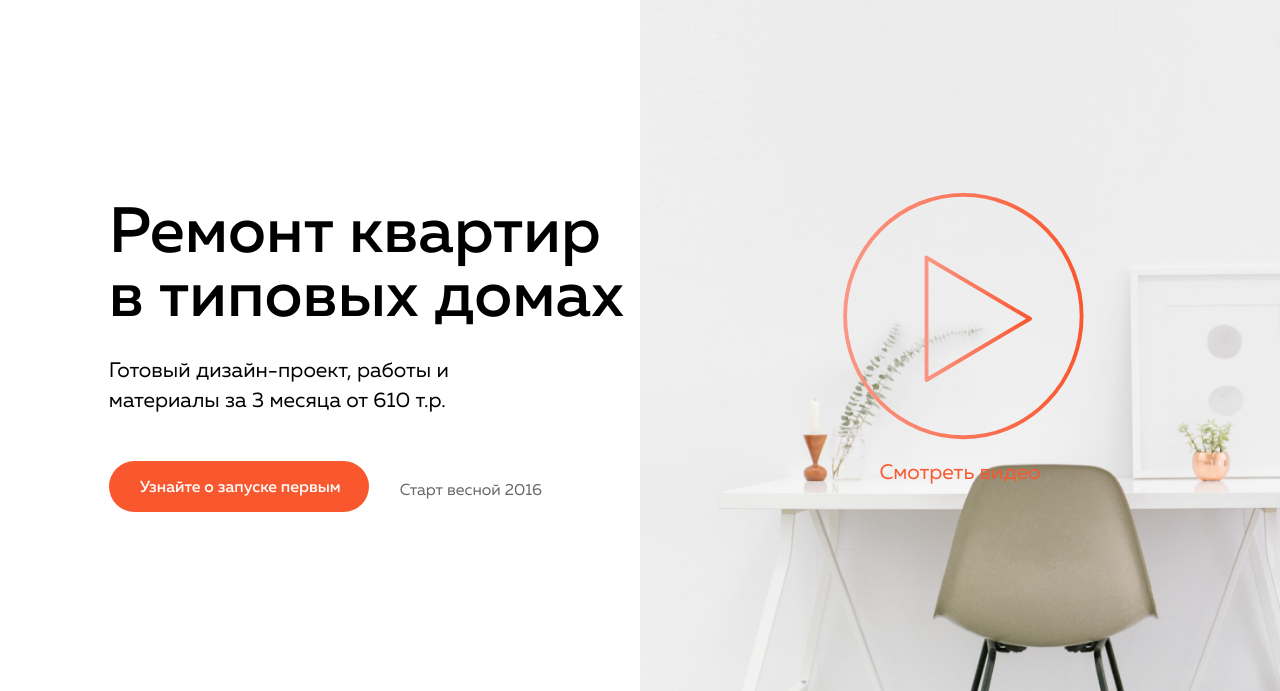
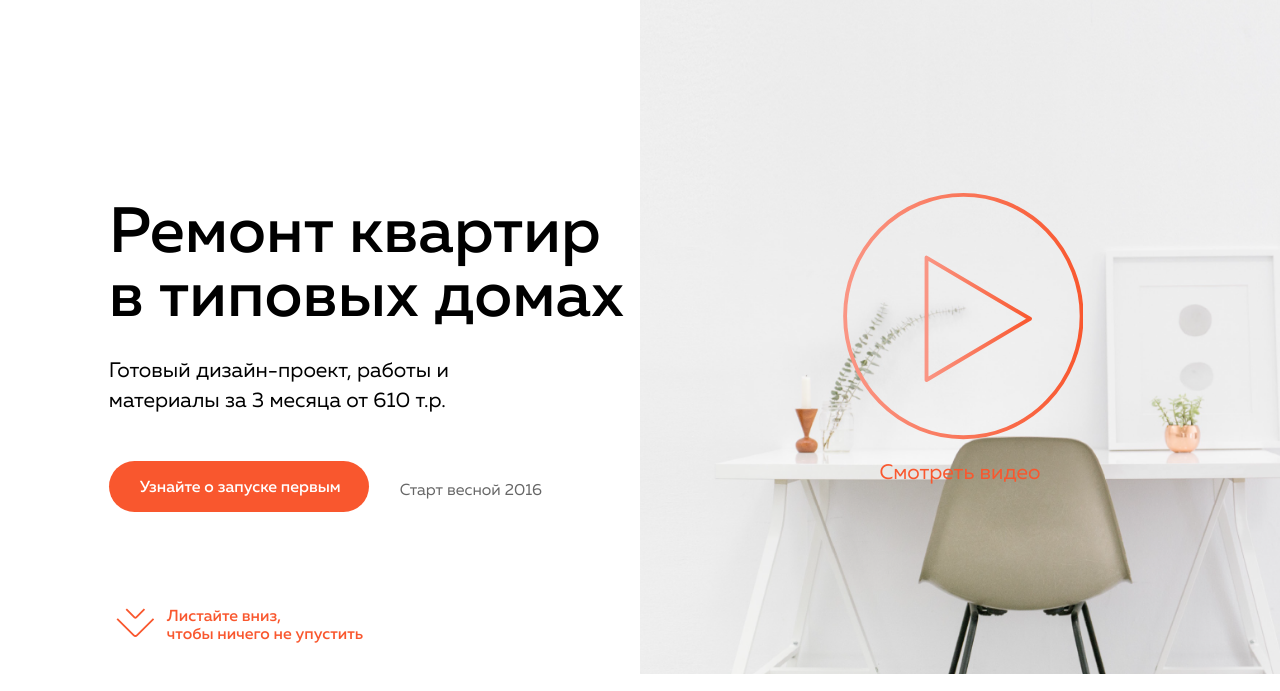
Before and after one commit to alexandrovova/site-002, a website: page src/index.html in a window 1280 px wide. Shown: the part 106-797 px from the top of the page. Drawn offline with nearby package versions, Linux system fonts and the light colour scheme; files that its build step writes are made by us from their sources; files whose address does not match are found by name.

Commit message:
доделал верстку готов к отправке

```diff
--- a/src/html/advantages.html
+++ b/src/html/advantages.html
@@ -1,4 +1,4 @@
-<section class="advantages">
+<section class="advantages" id="two">
     <div class="page-container advantages__container">
         <h2 class="advantages__title">FIX Ремонт — это легко</h2>
         <p class="advantages__text">Готовые проекты, проверенные материалы и умелые руки</p>
--- a/src/html/footer.html
+++ b/src/html/footer.html
@@ -71,11 +71,18 @@
                 <span class="contacts__gmail">9035445@gmail.com</span>
             </a>
         </section>
+    </div>
+     <section class="main-footer-line">
+        <h4 class="visully-hidden">Авторские права магазина Fix Ремонт линия</h4>
+    <div class="main-footer-line__copyright-line">
+    </div>
+    </section>
+    <div class="page-container">
         <section class="copyright">
             <h2 class="visully-hidden">Авторские права магазина Fix Ремонт.</h2>
             <span class="copyright__name">© FIX Ремонт, 2016</span>
         </section>
-
     </div>
 
+
 </footer>
--- a/src/html/header.html
+++ b/src/html/header.html
@@ -1,4 +1,5 @@
-<header class="main-header">
+<header class="intro-head">
+    <section class="main-header">
         <img class="main-header__logo" src="../img/logotype.jpg" width="200" height="55" alt="Логотип сайта Fix Ремонт">
         <a class="main-header__link" href="#contacts">
             <svg class="main-header__phone-icon" width="25px" height="25px" viewBox="0 0 25 25" fill="none"
@@ -12,4 +13,54 @@
             </svg>
             <span class="main-header__name">Контакты</span>
         </a>
+    </section>
+    <section class="main-intro">
+
+        <div class="main-intro__container">
+            <h1 class="main-intro__title">Ремонт квартир в типовых домах</h1>
+            <p class="main-intro__text">Готовый дизайн-проект, работы и материалы за 3 месяца от 610 т.р.</p>
+            <div class="main-intro__box">
+                <a class="main-intro__link" href="#feedback">Узнайте о запуске первым</a>
+                <span class="main-intro__link-text">Старт весной 2016</span>
+            </div>
+            <a class="main-intro__link-two" href="#two">
+                <svg class="main-intro__svg" width="41" height="30" viewBox="0 0 41 33" fill="none"
+                    xmlns="http://www.w3.org/2000/svg">
+                    <path
+                        d="M41.4558 11.8814L23.4332 29.904C22.3393 30.9916 20.5724 30.9916 19.4785 29.904L1.45584 11.8814"
+                        stroke="#F9572E" stroke-width="2" />
+                    <path
+                        d="M31.4558 1.23621L22.4445 10.2475C21.8976 10.7913 21.0141 10.7913 20.4672 10.2475L11.4558 1.23621"
+                        stroke="#F9572E" stroke-width="2" />
+                </svg>
+                <span class="main-intro__two-text">Листайте вниз,<br>чтобы ничего не упустить</span>
+            </a>
+
+            <div class="main-intro__play-box">
+                <svg class="main-intro__play" width="245" height="251" viewBox="0 0 245 260" fill="none"
+                    xmlns="http://www.w3.org/2000/svg">
+                    <ellipse cx="125.46" cy="128.485" rx="122.5" ry="125.507" stroke="url(#paint0_linear_0_28)"
+                        stroke-width="4" stroke-linecap="round" stroke-linejoin="round" />
+                    <path fill-rule="evenodd" clip-rule="evenodd"
+                        d="M87.3018 67.903L194.489 131.306L87.3018 194.71V67.903V67.903Z"
+                        stroke="url(#paint1_linear_0_28)" stroke-width="4" stroke-linecap="round"
+                        stroke-linejoin="round" />
+                    <defs>
+                        <linearGradient id="paint0_linear_0_28" x1="0.999961" y1="256" x2="249.92" y2="256"
+                            gradientUnits="userSpaceOnUse">
+                            <stop stop-color="#FA9685" />
+                            <stop offset="1" stop-color="#F9572E" />
+                        </linearGradient>
+                        <linearGradient id="paint1_linear_0_28" x1="85.3413" y1="-18684.9" x2="196.449" y2="-18684.9"
+                            gradientUnits="userSpaceOnUse">
+                            <stop stop-color="#FA9685" />
+                            <stop offset="1" stop-color="#F9572E" />
+                        </linearGradient>
+                    </defs>
+                </svg>
+                <span class="main-intro__play-text">Смотреть видео</span>
+            </div>
+
+        </div>
+    </section>
 </header>
--- a/src/html/intro.html
+++ /dev/null
@@ -1,45 +0,0 @@
-<section class="main-intro">
-    <div class="main-intro__container">
-        <h1 class="main-intro__title">Ремонт квартир в типовых домах</h1>
-        <p class="main-intro__text">Готовый дизайн-проект, работы и материалы за 3 месяца от 610 т.р.</p>
-        <div class="main-intro__box">
-            <a class="main-intro__link" href="#feedback">Узнайте о запуске первым</a>
-            <span class="main-intro__link-text">Старт весной 2016</span>
-        </div>
-        <a class="main-intro__link-two" href="#two">
-            <svg class="main-intro__svg" width="41" height="30" viewBox="0 0 41 33" fill="none"
-                xmlns="http://www.w3.org/2000/svg">
-                <path d="M41.4558 11.8814L23.4332 29.904C22.3393 30.9916 20.5724 30.9916 19.4785 29.904L1.45584 11.8814"
-                    stroke="#F9572E" stroke-width="2" />
-                <path
-                    d="M31.4558 1.23621L22.4445 10.2475C21.8976 10.7913 21.0141 10.7913 20.4672 10.2475L11.4558 1.23621"
-                    stroke="#F9572E" stroke-width="2" />
-            </svg>
-            <span class="main-intro__two-text">Листайте вниз,<br>чтобы ничего не упустить</span>
-        </a>
-    </div>
-    <div class="main-intro__play-box">
-        <svg class="main-intro__play" width="245" height="251" viewBox="0 0 245 260" fill="none"
-            xmlns="http://www.w3.org/2000/svg">
-            <ellipse cx="125.46" cy="128.485" rx="122.5" ry="125.507" stroke="url(#paint0_linear_0_28)" stroke-width="4"
-                stroke-linecap="round" stroke-linejoin="round" />
-            <path fill-rule="evenodd" clip-rule="evenodd"
-                d="M87.3018 67.903L194.489 131.306L87.3018 194.71V67.903V67.903Z" stroke="url(#paint1_linear_0_28)"
-                stroke-width="4" stroke-linecap="round" stroke-linejoin="round" />
-            <defs>
-                <linearGradient id="paint0_linear_0_28" x1="0.999961" y1="256" x2="249.92" y2="256"
-                    gradientUnits="userSpaceOnUse">
-                    <stop stop-color="#FA9685" />
-                    <stop offset="1" stop-color="#F9572E" />
-                </linearGradient>
-                <linearGradient id="paint1_linear_0_28" x1="85.3413" y1="-18684.9" x2="196.449" y2="-18684.9"
-                    gradientUnits="userSpaceOnUse">
-                    <stop stop-color="#FA9685" />
-                    <stop offset="1" stop-color="#F9572E" />
-                </linearGradient>
-            </defs>
-        </svg>
-        <span class="main-intro__play-text">Смотреть видео</span>
-    </div>
-
-</section>
--- a/src/html/swiper.html
+++ b/src/html/swiper.html
@@ -1,4 +1,4 @@
-<section class="swiper" id="two">
+<section class="swiper">
     <div class="page-container">
         <h2 class="visully-hidden">Дизайны интерьеров</h2>
         <h3 class="swiper__title">3 стиля интерьера</h3>
--- a/src/index.html
+++ b/src/index.html
@@ -3,7 +3,7 @@
 
 <head>
     <meta charset="utf-8">
-    <title>gulp</title>
+    <title>тестМ18</title>
     <link rel="stylesheet" href="css/style.min.css">
     <link rel="stylesheet" href="js/app.min.js">
     <meta name="viewport" content="width=device-width, initial-scale=1.0">
@@ -15,8 +15,6 @@
     })
 
     <main class="main-container">
-        @@include('html/intro.html',{
-        })
         @@include('html/advantages.html',{
         })
         @@include('html/swiper.html',{
--- a/src/scss/block/face.scss
+++ b/src/scss/block/face.scss
@@ -1,15 +1,13 @@
 
+@media (min-width:$desktop-width) {
 .face{
 font-family: "Muller", "Arial", sans-serif;
 font-style: normal;
 font-size: 21px;
 font-weight: 400;
 color: #000000;
-
 height: 100%;
 margin: 0;
 padding: 0;
-
-
-
 }
+}
--- a/src/scss/block/footer.scss
+++ b/src/scss/block/footer.scss
@@ -5,6 +5,7 @@
     margin: 0;
     padding: 0;
     background-color: #F2F2F2;
+
   }
 
   .page-container {
@@ -36,6 +37,8 @@
 
   .copyright {
 
+
+
     &__name {
       padding-top: 32px;
       padding-bottom: 28px;
@@ -45,4 +48,24 @@
       line-height: 24px;
     }
   }
+
+  .main-footer-line {
+    position: relative;
+    margin: 0;
+    padding: 0;
+    width: 100%;
+    margin: auto;
+
+
+    &__copyright-line::after {
+      content: "";
+      position: absolute;
+      height: 1px;
+      width: 91%;
+      background-color: #cccccc;
+      bottom: 0;
+      left: 80px;
+
+    }
+  }
 }
--- a/src/scss/block/form.scss
+++ b/src/scss/block/form.scss
@@ -93,6 +93,7 @@
             margin-top: 48px;
             margin-bottom: 22px;
             border-radius: 50px/50px;
+            cursor: pointer;
         }
 
         &__link {
--- a/src/scss/block/header.scss
+++ b/src/scss/block/header.scss
@@ -2,6 +2,10 @@ html{
     scroll-behavior: smooth;
 }
 @media (min-width:$desktop-width) {
+
+    .intro-head{
+        height: 100vh;
+    }
 
     .main-header {
         margin: 0;
@@ -11,6 +15,8 @@ html{
         display: flex;
         justify-content: space-between;
         width: 83%;
+
+
 
 
 
--- a/src/scss/block/intro-video.scss
+++ /dev/null
@@ -1,24 +0,0 @@
-@media (min-width:$desktop-width){
-    .main-container{
-
-position: static;
-
-
-
-&::before {
-    position: absolute;
-    content: "";
-    width: 50%;
-    height: 100%;
-    top: 20px;
-    right: 0;
-    background-image:  url("/img/intro.png");
-    background-repeat: no-repeat;
-    background-size: cover;
-    z-index: -1;
-
-    }
-
-}
-
-}
--- a/src/scss/block/intro.scss
+++ b/src/scss/block/intro.scss
@@ -1,18 +1,35 @@
 @media (min-width:$desktop-width) {
+
   .main-intro {
     width: 100%;
     margin: 0;
     padding: 0;
-    height: 90vh;
+    height: 857px;
+    position: static;
+
+
+
+    &::before {
+        position: absolute;
+        content: "";
+        width: 50%;
+        height: 95vh;
+        top: 20px;
+        right: 0;
+        background-image: url("/img/intro.png");
+        background-repeat: no-repeat;
+        background-size: cover;
+        z-index: -1;
+
+    }
+
 
 
     &__container {
       padding: 0;
       margin: 0;
       margin: auto;
-      height: 90vh;
       width: 83%;
-      position: relative;
     }
 
     &__title {
@@ -67,10 +84,11 @@
     &__link-two {
       margin: 0;
       padding: 0;
-      margin-top: 258px;
+      margin-top: 9%;
       display: flex;
       margin-left: 5px;
       height: 36px;
+
     }
 
     &__two-text {
@@ -95,7 +113,7 @@
     }
 
     &__play {
-      width: 251px;
+      width: 245px;
       margin: auto;
     }
   }
--- a/src/scss/style.scss
+++ b/src/scss/style.scss
@@ -3,7 +3,6 @@
 @import "block/face.scss";
 @import "block/header.scss";
 @import "block/intro.scss";
-@import "block/intro-video.scss";
 @import "block/advantages.scss";
 @import "block/form.scss";
 @import "block/swiper.scss";
```
Also changed, not shown: dist/css/style.css, dist/css/style.min.css, dist/index.html. Lines whose indentation alone changed are shown as unchanged.
